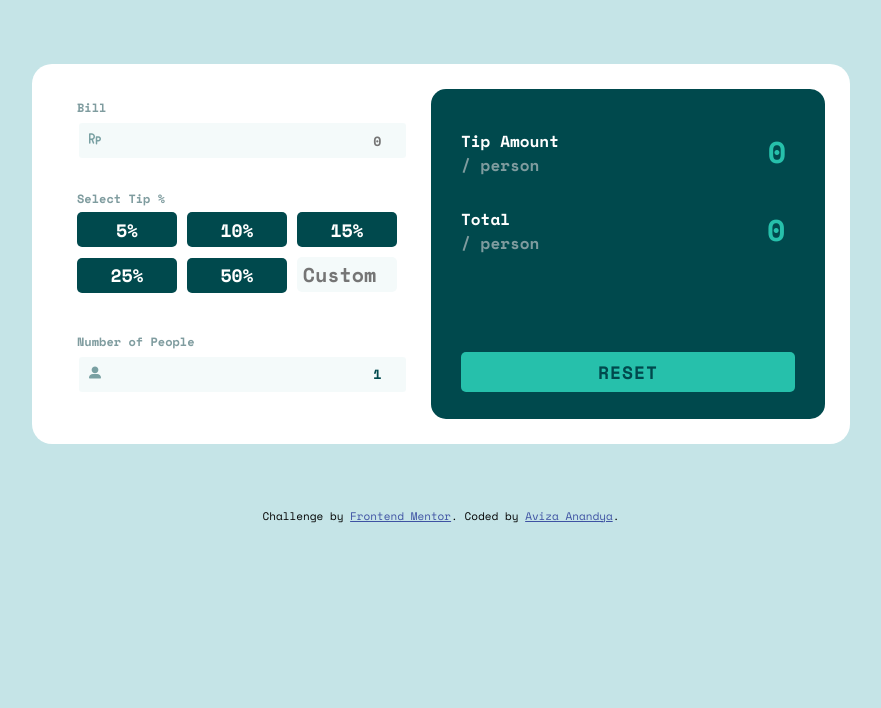
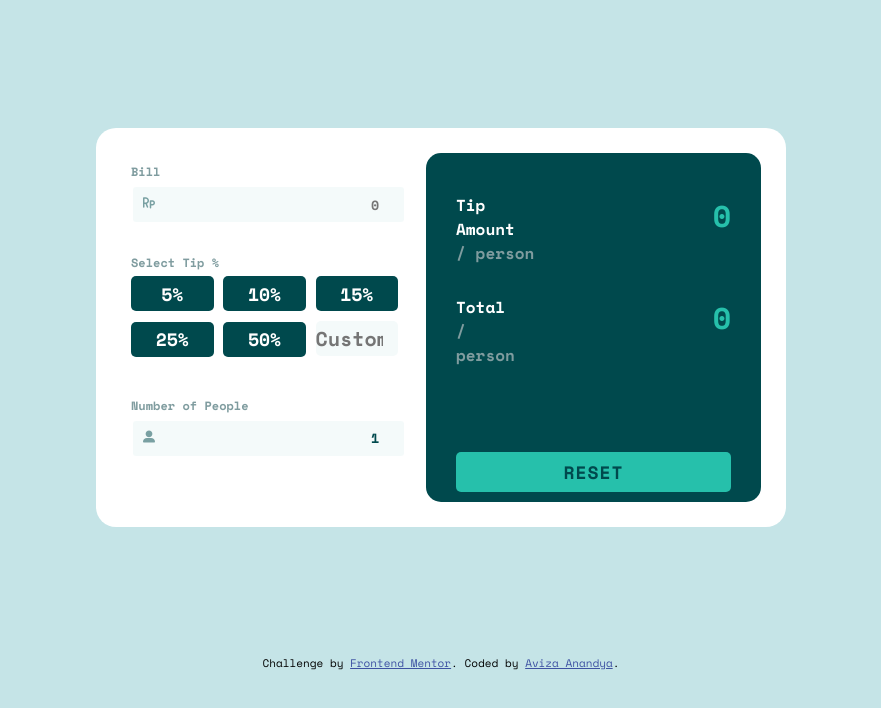
Before and after one commit to vizaanandyaa/tip-splitter-calculator, a plain HTML site: page index.html in a window 1280 px wide. Shown: the whole page, without its empty margins (199-1080 px from the left). Drawn offline with nearby package versions, Linux system fonts and the light colour scheme.

Commit message:
adding margin

```diff
--- a/style.css
+++ b/style.css
@@ -13,8 +13,8 @@ input[type=number] {
 
 .container{
     background-color: white;
-    margin: 5% auto;
-    width: 60%;
+    margin: 10% auto;
+    width: 50%;
     display: flex;
     padding: 25px;
     border-radius:20px;
@@ -22,7 +22,7 @@ input[type=number] {
 
 .left-section{
     width: 50%;
-    margin: 10px 20px;
+    margin: 10px 20px 10px 10px;
 }
 
 .left-section p{
```
